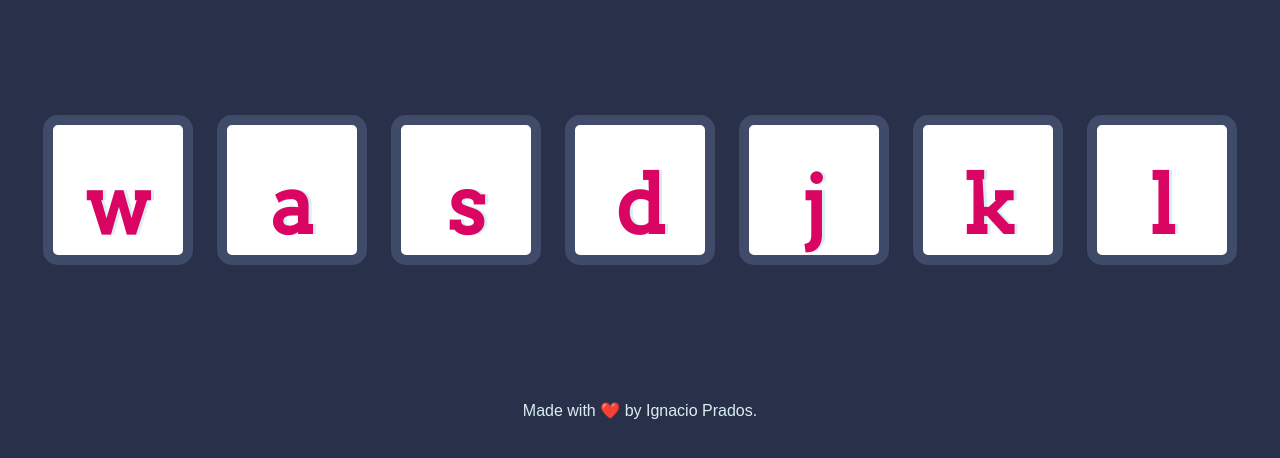
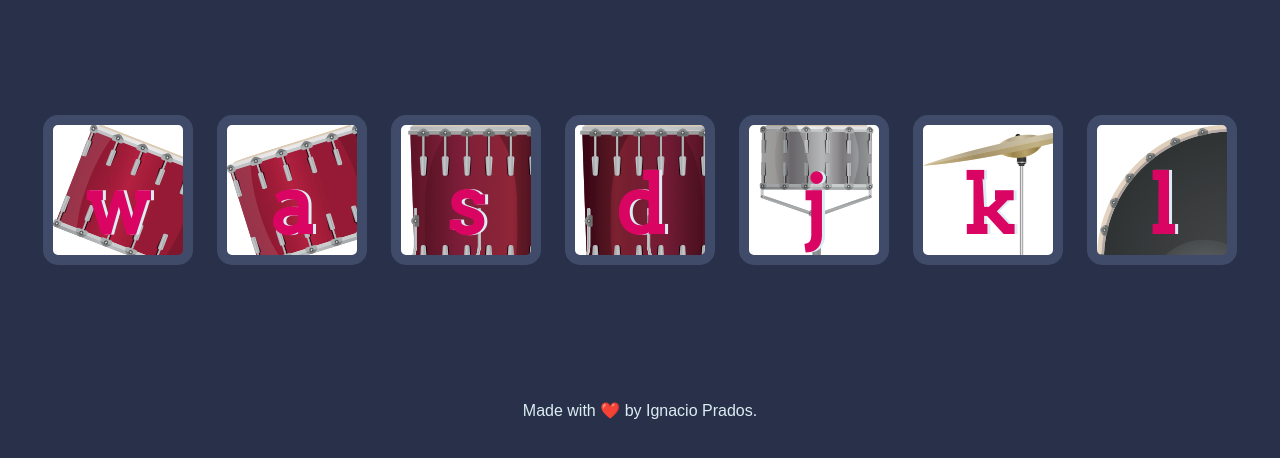
Before and after one commit to ignaprados/DrumKit, a plain HTML site: page index.html in a window 1280 px wide. Shown: the part 174-632 px from the top of the page. Drawn offline with Linux system fonts and the light colour scheme.

Commit message:
Update index.html

```diff
--- a/index.html
+++ b/index.html
@@ -11,13 +11,13 @@
 <body>
   <h1 id="title">Drum 🥁 Kit</h1>
   <div class="set">
-    <button class=" drum">w</button>
-    <button class=" drum">a</button>
-    <button class=" drum">s</button>
-    <button class=" drum">d</button>
-    <button class=" drum">j</button>
-    <button class=" drum">k</button>
-    <button class=" drum">l</button>
+    <button class="w drum">w</button>
+    <button class="a drum">a</button>
+    <button class="s drum">s</button>
+    <button class="d drum">d</button>
+    <button class="j drum">j</button>
+    <button class="k drum">k</button>
+    <button class="l drum">l</button>
   </div>
 
 
```
